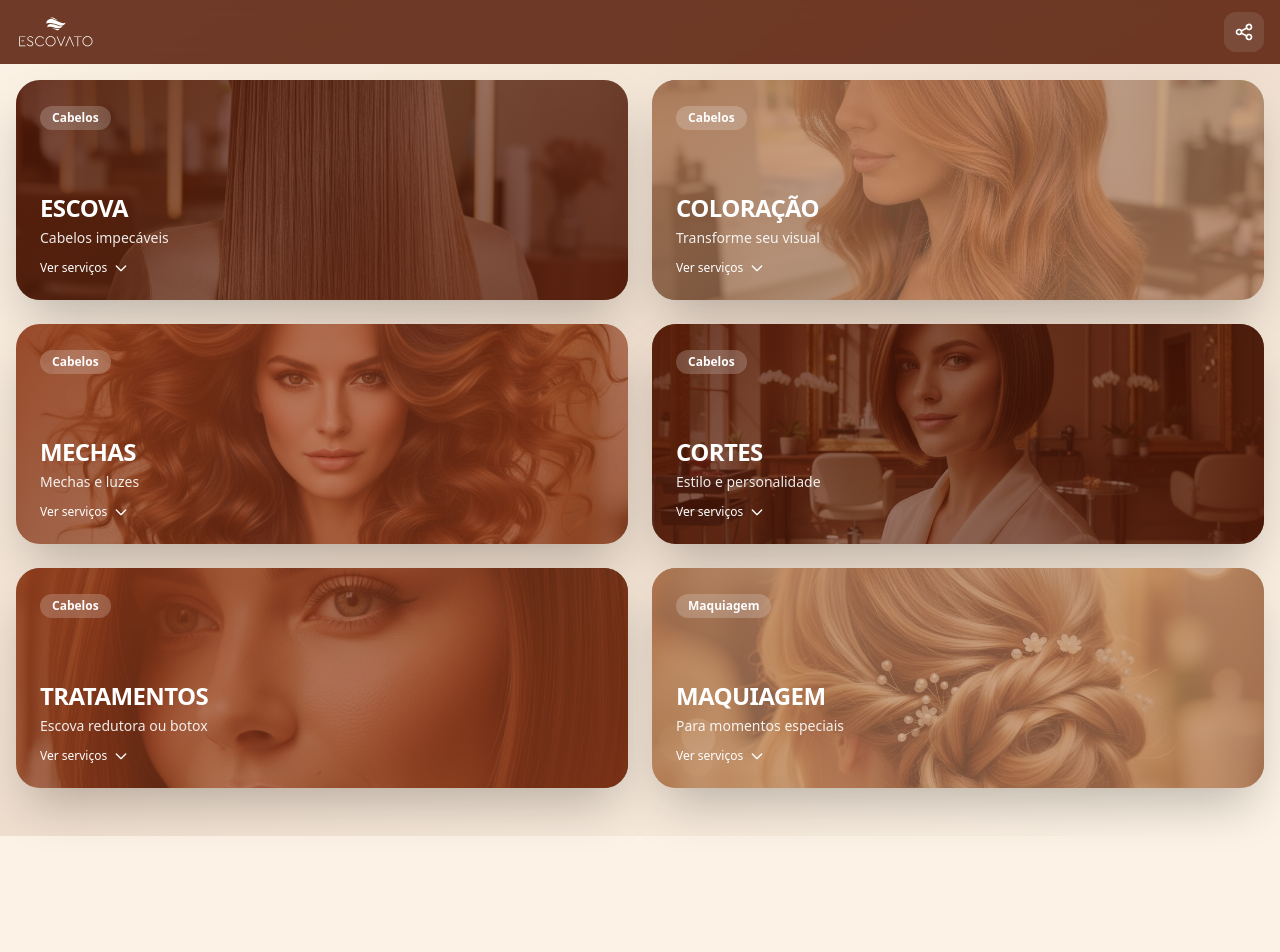
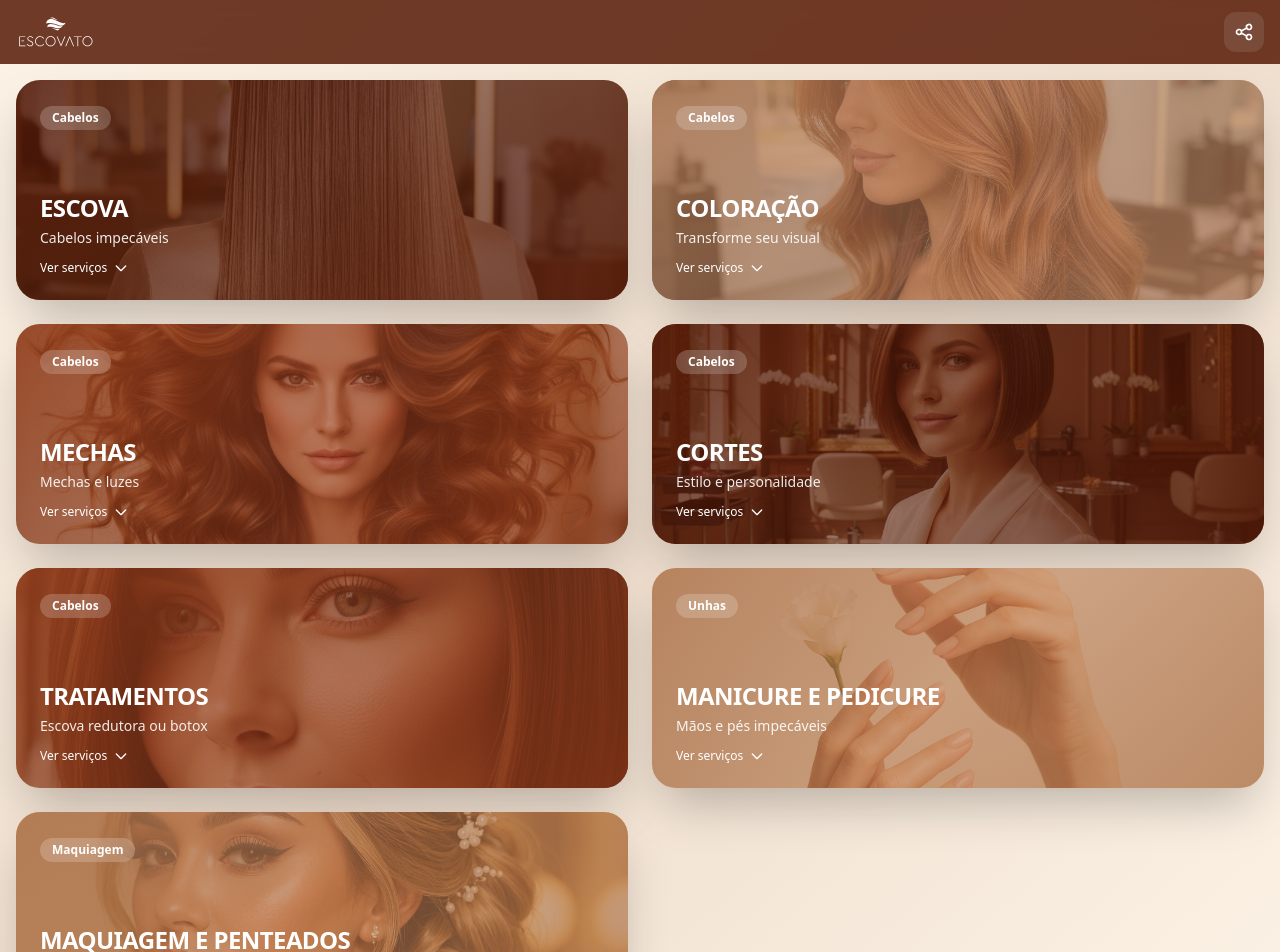
Before and after one commit to rogerio-azevedo/escovato, a Next.js app: page /catalogo in a window 1280 px wide. Shown: the top 952 px of the page. Before the commit the page ends 836 px from the top, so only its background shows below. Built offline with nearby package versions, Linux system fonts and the light colour scheme.

Commit message:
feat: add nails

```diff
--- a/src/app/catalogo/page.tsx
+++ b/src/app/catalogo/page.tsx
@@ -121,7 +121,7 @@ const categorias: Categoria[] = [
       },
       {
         nome: "Traga seu produto",
-        preco: "R$ 150",
+        preco: "R$ 180",
         destaque: false,
         observacao: "* sujeito a avaliação do profissional",
       },
@@ -220,11 +220,41 @@ const categorias: Categoria[] = [
     ],
   },
   {
+    id: "unhas",
+    nome: "Unhas",
+    titulo: "MANICURE E PEDICURE",
+    subtitulo: "Mãos e pés impecáveis",
+    imagem: "/images/catalogo/unhas.png",
+    cor: "#AF7751",
+    corTexto: "#FFFFFF",
+    servicos: [
+      {
+        nome: "Manicure + Pedicure",
+        preco: "R$ 79",
+        destaque: true,
+        observacao: "de segunda a quinta-feira (sexta-feira e sábado R$ 85)",
+      },
+      { nome: "Manicure ou Pedicure", preco: "R$ 45" },
+      { nome: "Esmaltação", preco: "R$ 32" },
+      { nome: "Manicure + Pedicure em Gel", preco: "R$ 130", destaque: true },
+      { nome: "Manicure ou Pedicure em Gel", preco: "R$ 70" },
+      { nome: "Esmaltação em Gel", preco: "R$ 42" },
+    ],
+    adicionais: [
+      { nome: "Francesinha", preco: "R$ 7" },
+      //   { nome: "Spa Express (esfoliação e hidratação)", preco: "R$ 25" },
+      //   { nome: "Spa Express Especial (remoção de calos)", preco: "R$ 45" },
+      //   { nome: "Chinelinho", preco: "R$ 10" },
+      //   { nome: "Aplicação de Unha Postiça", preco: "R$ 28" },
+      //   { nome: "Nail Art", preco: "R$ 35" },
+    ],
+  },
+  {
     id: "maquiagem",
     nome: "Maquiagem",
-    titulo: "MAQUIAGEM",
+    titulo: "MAQUIAGEM E PENTEADOS",
     subtitulo: "Para momentos especiais",
-    imagem: "/images/catalogo/penteado.png",
+    imagem: "/images/catalogo/make.png",
     cor: "#AF7751",
     corTexto: "#FFFFFF",
     servicos: [
@@ -246,10 +276,16 @@ const categorias: Categoria[] = [
         observacao: "Inclui cílios, blindagem da pele. Ideal para eventos.",
       },
       {
-        nome: "Qualquer Penteado",
+        nome: "Penteado tradicional",
         preco: "R$ 200",
         destaque: true,
-        observacao: "Inclui escova | babyliss",
+        observacao: "não inclui acessórios",
+      },
+      {
+        nome: "Penteado com acessórios",
+        preco: "R$ 220",
+        destaque: true,
+        observacao: "* sujeito a avaliação do profissional",
       },
     ],
   },
@@ -331,28 +367,6 @@ const categorias: Categoria[] = [
   //       { nome: "Polimento", preco: "R$ 55" },
   //     ],
   //   },
-
-  //   {
-  //     id: "tratamentos",
-  //     nome: "Cabelos",
-  //     titulo: "TRATAMENTOS",
-  //     subtitulo: "Escova redutora ou botox",
-  //     imagem: "/images/catalogo/tratamentos.png",
-  //     cor: "#903A19",
-  //     corTexto: "#FFFFFF",
-  //     servicos: [
-  //       { nome: "Curto (até o queixo)", preco: "R$ 265" },
-  //       { nome: "Médio (até o ombro)", preco: "R$ 285" },
-  //       { nome: "Longo (até a linha do sutiã)", preco: "R$ 305" },
-  //       {
-  //         nome: "Extra Longo (abaixo do sutiã)",
-  //         preco: "R$ 335",
-  //         destaque: true,
-  //       },
-  //     ],
-  //   },
-  //   {
-
   //   {
   //     id: "depilacao",
   //     nome: "Rosto",
```
Also changed, not shown: public/images/catalogo/make.png (added).
